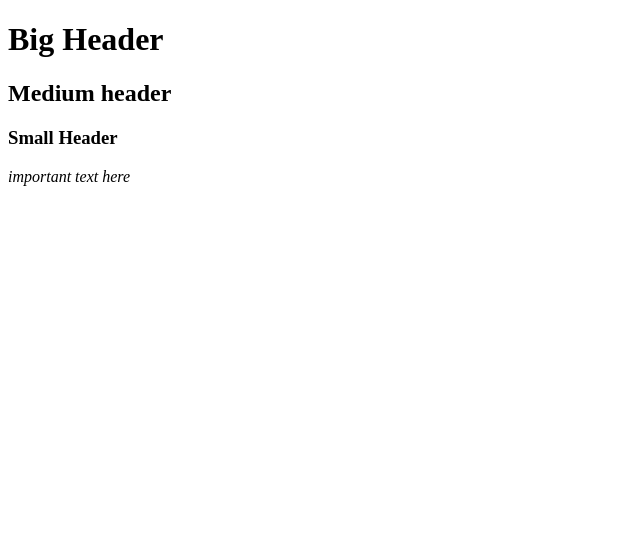
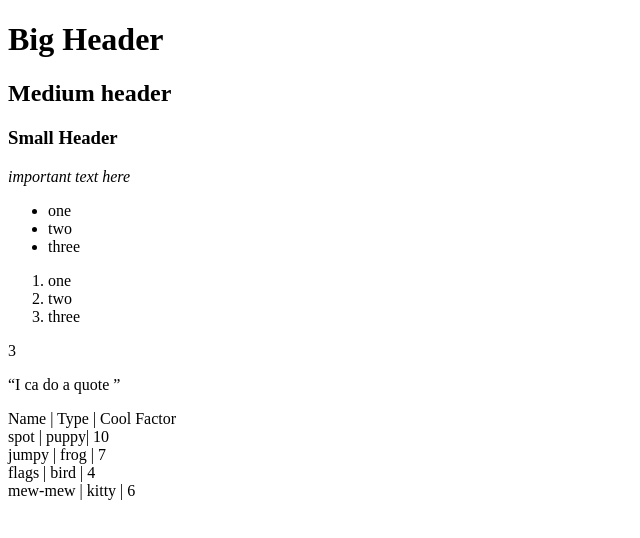
Before and after one commit to chenerychen/Alchemy-terminal-and-markdown, a plain HTML site: page src/index.html in a window 1280 px wide. Shown: the whole page, without its empty margins (0-640 px from the left). Drawn offline with Linux system fonts and the light colour scheme.

Commit message:
markdown

```diff
--- a/src/index.html
+++ b/src/index.html
@@ -13,5 +13,41 @@
     <p>
         <i>important text here</i>
     </p>
+
+    <p>
+        <ul>
+            <li>one </li>
+            <li>two </li>
+            <li>three </li>
+        </ul>
+    </p>
+
+    <p>
+        <ol>
+            <li>one </li>
+            <li>two</li>
+            <li>three</li>
+        </ol>
+    </p>
+
+    <div>
+      <script>
+          const sum = 1 + 2
+       document.write(sum)
+      </script>
+    </div>
+
+    <p>
+        <q>I ca do a quote </q>
+    </p>
+
+    <p>
+        <div> Name  |  Type |  Cool Factor</div>
+        <div>spot      | puppy|  10 </div>
+        <div> jumpy  | frog  |      7</div>
+        <div>flags      |  bird  |    4</div>
+        <div>mew-mew  | kitty |  6</div>
+        <div></div>
+    </p>
 </body>
 </html>
```
Also changed, not shown: 1 other file.
